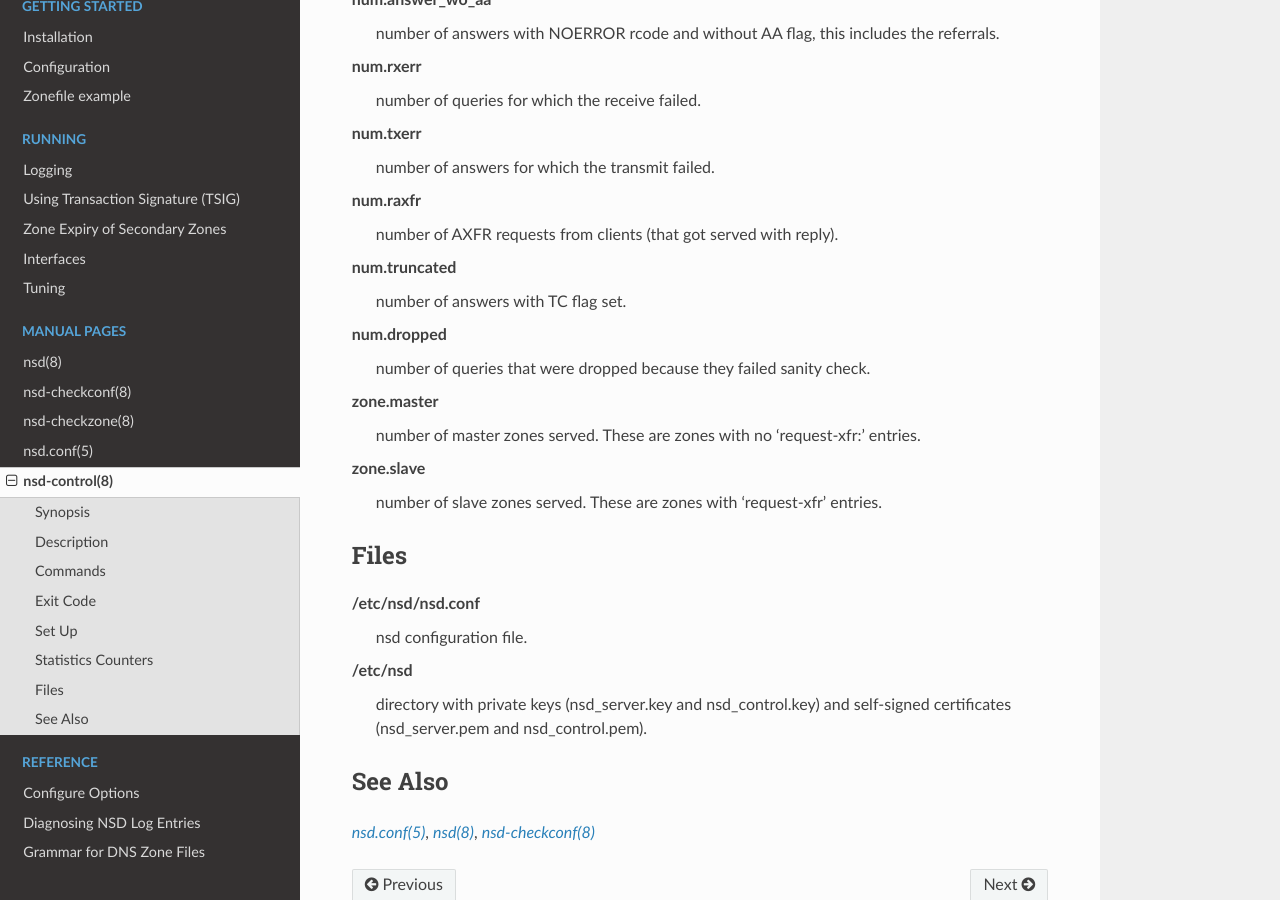
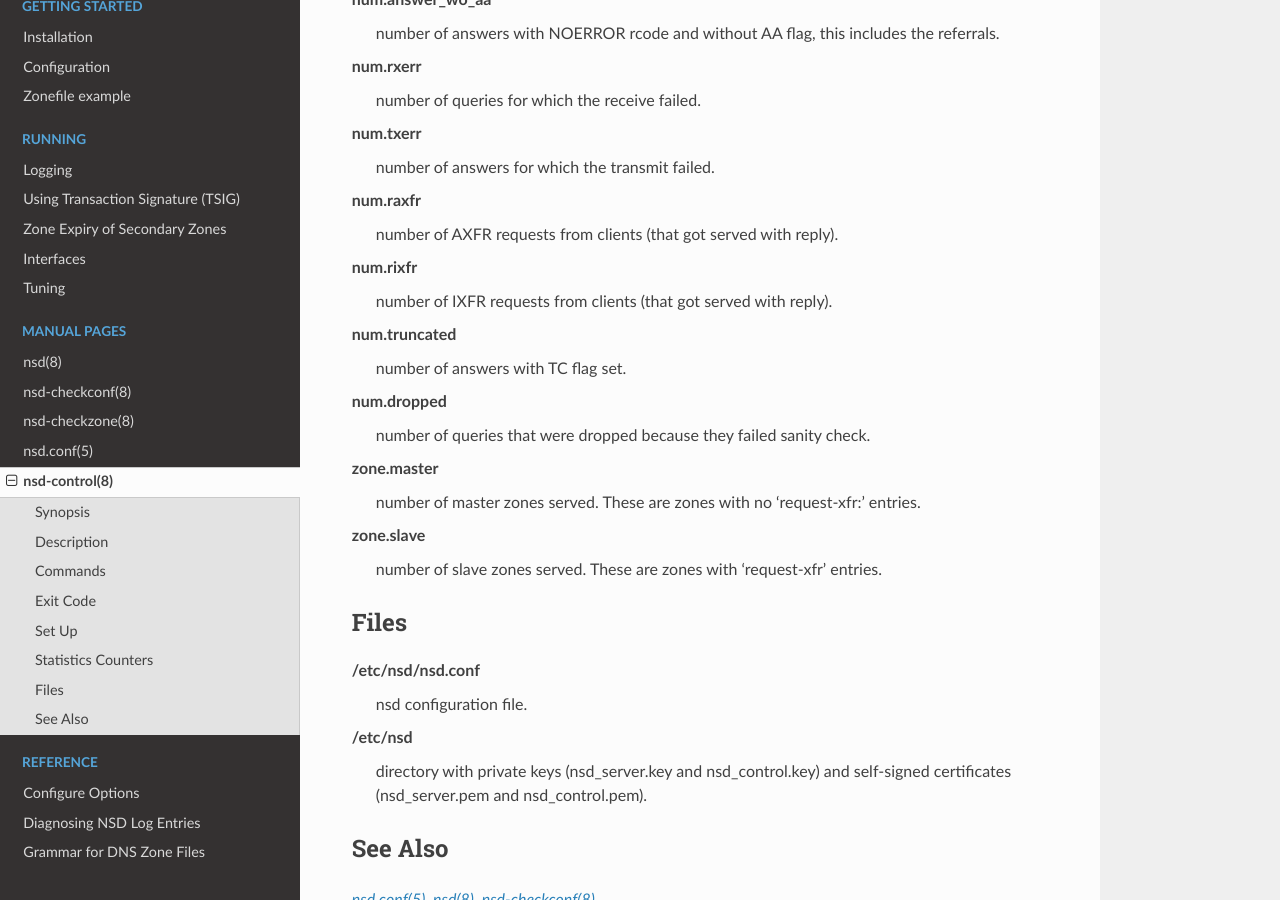
Before and after one commit to NLnetLabs/nsd-manual, a Sphinx documentation site: the page built from source/manpages/nsd-control.rst, in a window 1280 px wide and 900 px high, scrolled down 6480 px. Built offline with Sphinx 7.4.7 and the Read the Docs theme 2.0.0, drawn with Linux system fonts in a browser that asks for light colours.

Commit message:
add num.rixfr
nsd-control also returns "num.rixfr" in newer versions, according to the changelog this was introduced in 4.5.0

```diff
--- a/source/manpages/nsd-control.rst
+++ b/source/manpages/nsd-control.rst
@@ -329,6 +329,9 @@ num.txerr
 num.raxfr
         number of AXFR requests from clients (that got served with reply).
 
+num.rixfr
+        number of IXFR requests from clients (that got served with reply).
+
 num.truncated
         number of answers with TC flag set.
 
```
